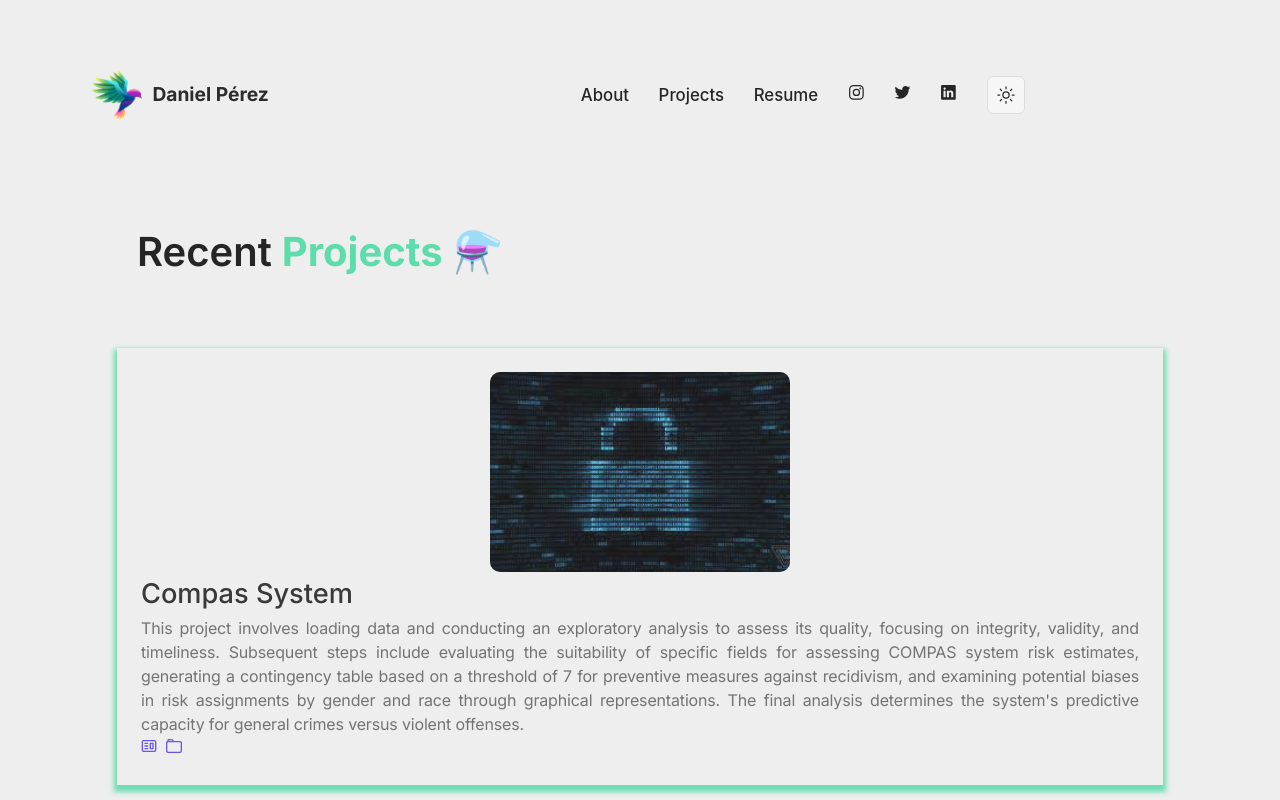
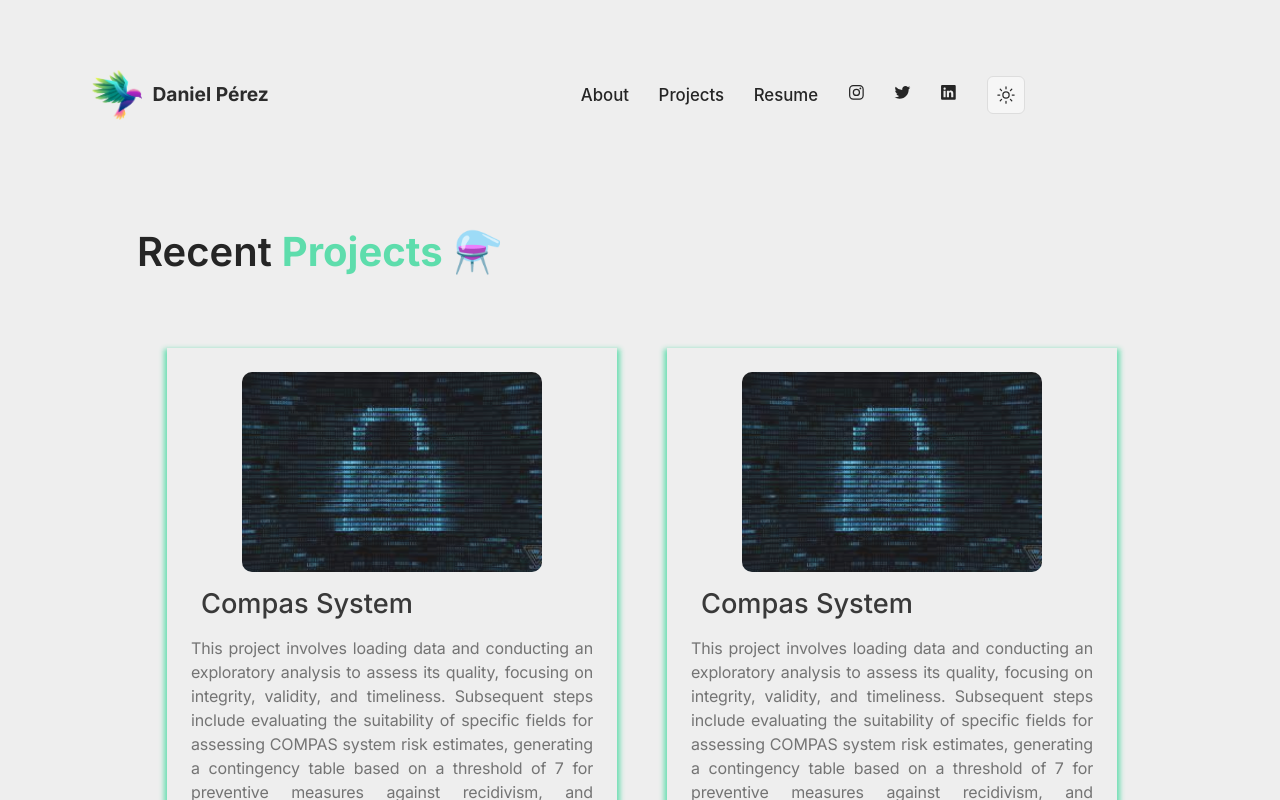
Before and after one commit to danielpsnz/perezdaniel_portfolio, a React (Create React App) app: page /projects in a window 1280 px wide. Shown: the top 800 px of the page. Built offline with nearby package versions, Linux system fonts and the light colour scheme.

Commit message:
finished css for project section

```diff
--- a/src/App.scss
+++ b/src/App.scss
@@ -773,7 +773,15 @@ a.button:hover {
   color: var(--rainbow-4);
 }
 
+.row-projects {
+  display: inline-flex;
+  align-items: center;
+  justify-content: center;
+  margin: 0px 50px;
+}
+
 .project-card {
+  width: 500px;
   padding-top: 50px;
   padding-bottom: 50px;
   padding-left: 25px;
@@ -790,12 +798,6 @@ a.button:hover {
   height: 100% !important;
 }
 
-.project-card-view:hover {
-  transform: scale(1.02) !important;
-  overflow: hidden !important;
-  box-shadow: 0 4px 4px 5px var(--rainbow-4) !important;
-}
-
 .project-card-view .card-img {
   height: 200px;
   width: 300px;
@@ -805,6 +807,7 @@ a.button:hover {
 
 .project-card-view .card-title {
   font-size: 1.7rem;
+  margin: 10px;
   color: var(--font-color-heading);
   font-family: var(--font-family-base);
   font-weight: 500;
@@ -818,8 +821,20 @@ a.button:hover {
   font-family: var(--font-family-base);
 }
 
-.project-card-view .card-button {
+.card-button {
+  color: var(--rainbow-4) !important;
+  font-size: 2.5rem;
+  margin: 20px;
+  display: flex;
+  align-items: center;
+  justify-content: center;
+  border: 3px solid var(--rainbow-4);
+  border-radius: 10px;
+}
 
+.card-button:hover {
+  color: var(--rainbow-3) !important;
+  border: 3px solid var(--rainbow-3);
 }
 
 @media screen and (min-width: 700px) {
--- a/src/dark-mode.scss
+++ b/src/dark-mode.scss
@@ -185,4 +185,8 @@
     color: rgba($color: #999999, $alpha: 1.0) !important;
     border: 2px solid rgba($color: #999999, $alpha: 1.0) !important;
   }
+
+  .project-card-view .card-title {
+    color: var(--dark-font-color-heading);
+  }
 }
--- a/src/layouts/Projects/ProjectCard.js
+++ b/src/layouts/Projects/ProjectCard.js
@@ -14,10 +14,10 @@ function ProjectCards(props) {
           {props.description}
         </Card.Text>
         <Button className="card-button" variant="primary" href={props.ghLink} target="_blank">
-          <CgWebsite /> &nbsp;
+          <CgWebsite />
         </Button>
         <Button className="card-button" variant="primary" href={props.repoLink} target="_blank">
-          <CgFolder /> &nbsp;
+          <CgFolder />
         </Button>
       </Card.Body>
     </Card>
--- a/src/layouts/Projects/Projects.js
+++ b/src/layouts/Projects/Projects.js
@@ -4,6 +4,7 @@ import ProjectCard from "./ProjectCard";
 import compas_system from "../../assets/projects/compas_system/compas_system.pdf"
 import compas_system_img from "../../assets/projects/compas_system/compas_system.jpeg";
 import "../../App.scss";
+import "../../dark-mode.scss";
 
 function Projects() {
 
@@ -15,7 +16,22 @@ function Projects() {
         <h1 className="heading-name">
           Recent <strong className="project-name">Projects</strong> <span className="wave" role="img" aria-labelledby="wave">⚗️</span>
         </h1>
-        <Row style={{ justifyContent: "center", paddingBottom: "10px" }}>
+        <Row className="row-projects">
+
+          <Col md={4} className="project-card">
+            <ProjectCard
+              imgPath={compas_system_img}
+              title="Compas System"
+              description="This project involves loading data and conducting an exploratory analysis to assess its quality,
+              focusing on integrity, validity, and timeliness. Subsequent steps include evaluating the suitability
+              of specific fields for assessing COMPAS system risk estimates, generating a contingency table based on a
+              threshold of 7 for preventive measures against recidivism, and examining potential biases in risk assignments
+              by gender and race through graphical representations. The final analysis determines the system's predictive
+              capacity for general crimes versus violent offenses."
+              ghLink={compas_system}
+              repoLink={compas_system_repo}
+            />
+          </Col>
 
           <Col md={4} className="project-card">
             <ProjectCard
```
